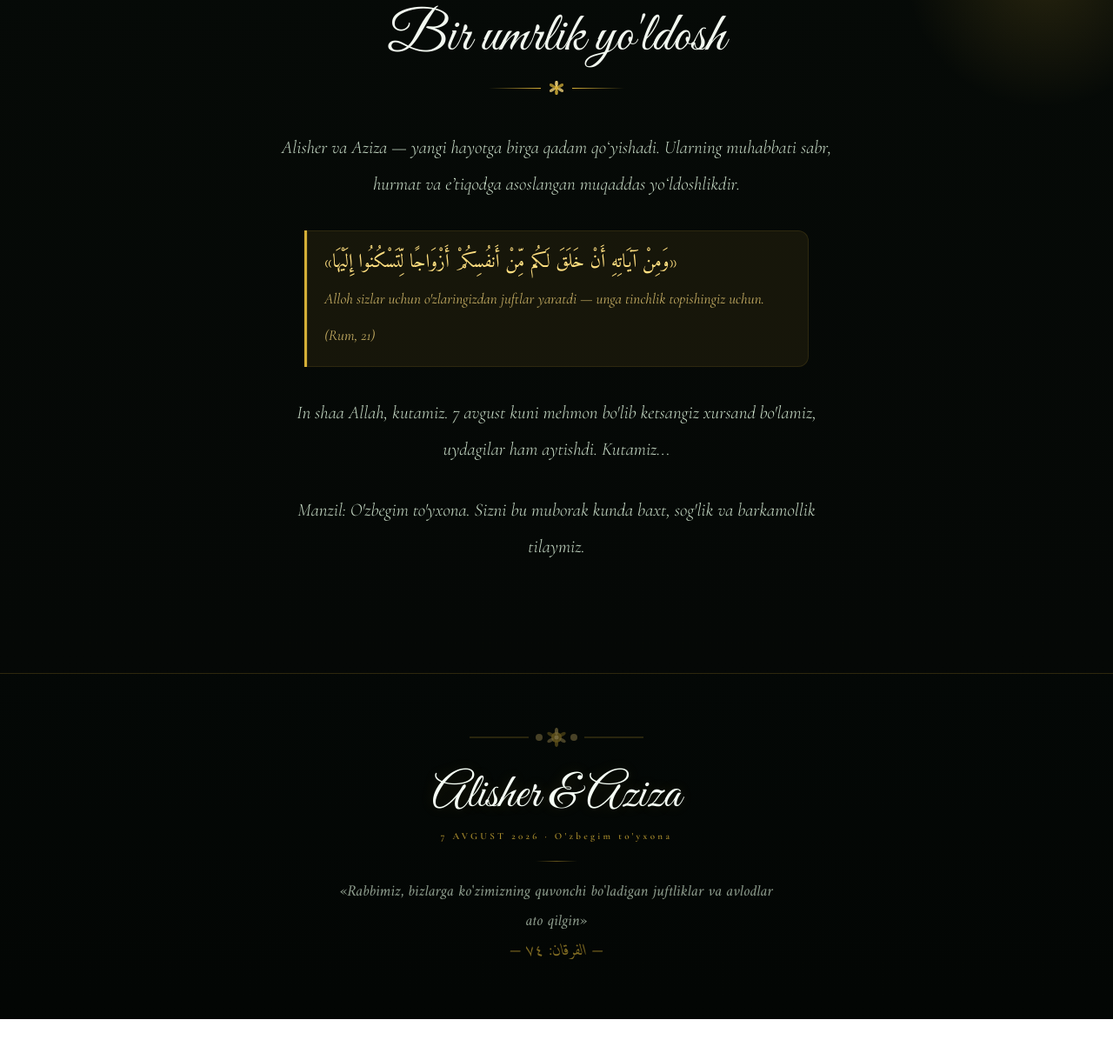
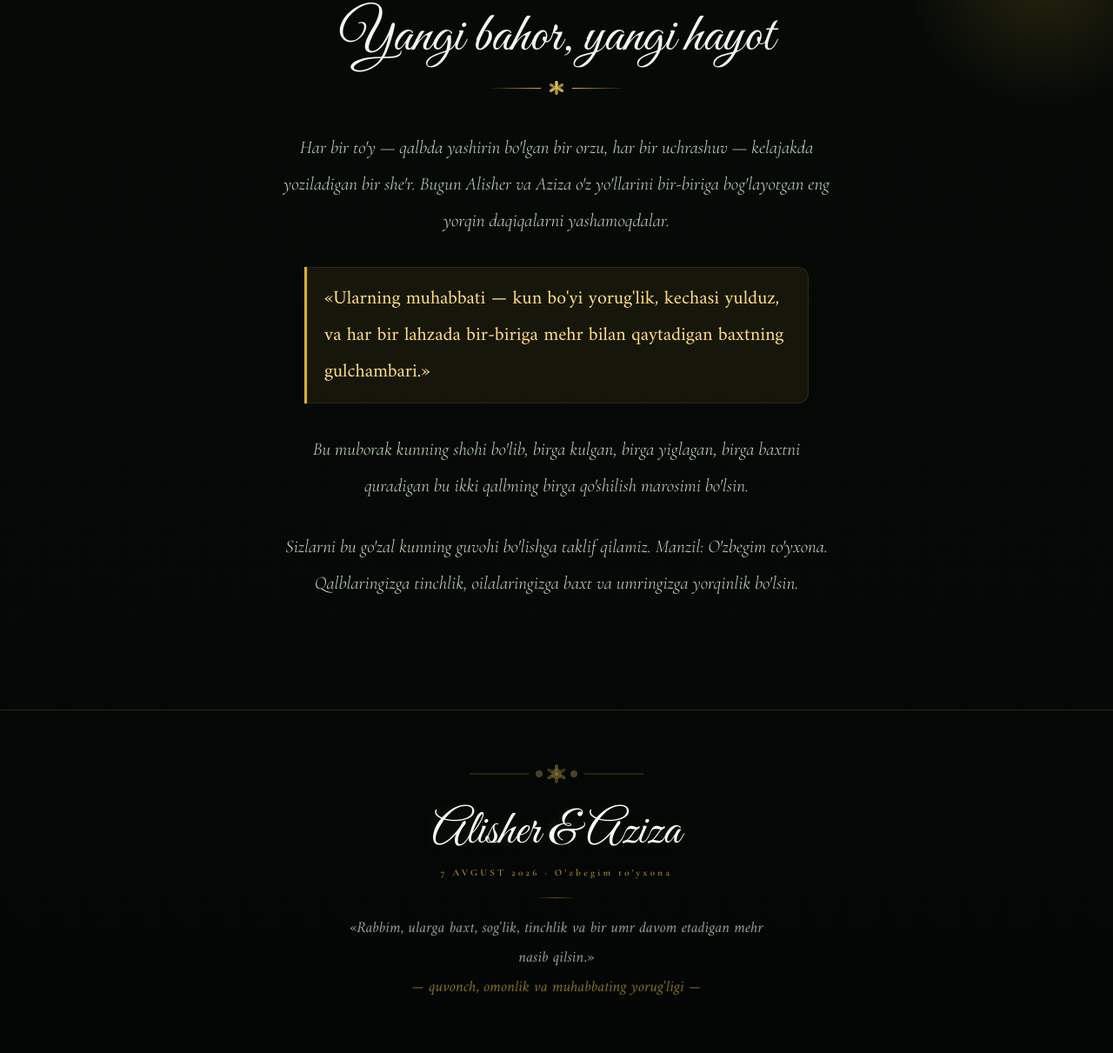
Before and after one commit to Sardorbek1706/saf, a website: page index.html in a window 1280 px wide. Shown: the part 1175-2386 px from the top of the page at 87% size. Before the commit the page ends 2347 px from the top, so only its background shows below. Drawn offline with nearby package versions, Linux system fonts and the light colour scheme.

Commit message:
Refine closing blessing text

```diff
--- a/index.html
+++ b/index.html
@@ -276,19 +276,18 @@ footer{background:linear-gradient(180deg,rgba(4,8,6,0.98) 0%,rgba(3,6,4,0.98) 10
 <section id="story" class="deferred-section">
   <div class="sec">
     <span class="s-tag reveal">BIZNING HIKOYA</span>
-    <h2 class="s-title reveal">Bir umrlik yo'ldosh</h2>
+    <h2 class="s-title reveal">Yangi bahor, yangi hayot</h2>
     <div class="petal-hr reveal">
       <hr/>
       <svg width="16" height="16" viewBox="0 0 16 16" fill="none"><circle cx="8" cy="8" r="2.5" fill="#D4AF37"/><ellipse cx="8" cy="3" rx="1.8" ry="3.5" fill="#FFDF80" opacity="0.85"/><ellipse cx="13" cy="5.5" rx="1.8" ry="3.5" fill="#D4AF37" opacity="0.75" transform="rotate(60,13,5.5)"/><ellipse cx="13" cy="10.5" rx="1.8" ry="3.5" fill="#FFDF80" opacity="0.75" transform="rotate(120,13,10.5)"/><ellipse cx="8" cy="13" rx="1.8" ry="3.5" fill="#D4AF37" opacity="0.85" transform="rotate(180,8,13)"/><ellipse cx="3" cy="10.5" rx="1.8" ry="3.5" fill="#FFDF80" opacity="0.75" transform="rotate(-120,3,10.5)"/><ellipse cx="3" cy="5.5" rx="1.8" ry="3.5" fill="#D4AF37" opacity="0.75" transform="rotate(-60,3,5.5)"/></svg>
       <hr class="r"/>
     </div>
-    <p class="story-text reveal">Alisher va Aziza — yangi hayotga birga qadam qoʻyishadi. Ularning muhabbati sabr, hurmat va eʼtiqodga asoslangan muqaddas yoʻldoshlikdir.</p>
+    <p class="story-text reveal">Har bir to'y — qalbda yashirin bo'lgan bir orzu, har bir uchrashuv — kelajakda yoziladigan bir she'r. Bugun Alisher va Aziza o'z yo'llarini bir-biriga bog'layotgan eng yorqin daqiqalarni yashamoqdalar.</p>
     <blockquote class="story-quote reveal">
-      «وَمِنْ آيَاتِهِ أَنْ خَلَقَ لَكُم مِّنْ أَنفُسِكُمْ أَزْوَاجًا لِّتَسْكُنُوا إِلَيْهَا»<br>
-      <span style="font-size:0.78em;opacity:0.75;font-style:italic;font-family:'Cormorant Garamond',serif;">Alloh sizlar uchun o'zlaringizdan juftlar yaratdi — unga tinchlik topishingiz uchun. (Rum, 21)</span>
+      «Ularning muhabbati — kun bo'yi yorug'lik, kechasi yulduz, va har bir lahzada bir-biriga mehr bilan qaytadigan baxtning gulchambari.»
     </blockquote>
-    <p class="story-text reveal">In shaa Allah, kutamiz. 7 avgust kuni mehmon bo'lib ketsangiz xursand bo'lamiz, uydagilar ham aytishdi. Kutamiz...</p>
-    <p class="story-text reveal">Manzil: O'zbegim to'yxona. Sizni bu muborak kunda baxt, sog'lik va barkamollik tilaymiz.</p>
+    <p class="story-text reveal">Bu muborak kunning shohi bo'lib, birga kulgan, birga yiglagan, birga baxtni quradigan bu ikki qalbning birga qo'shilish marosimi bo'lsin.</p>
+    <p class="story-text reveal">Sizlarni bu go'zal kunning guvohi bo'lishga taklif qilamiz. Manzil: O'zbegim to'yxona. Qalblaringizga tinchlik, oilalaringizga baxt va umringizga yorqinlik bo'lsin.</p>
   </div>
 </section>
 
@@ -316,8 +315,8 @@ footer{background:linear-gradient(180deg,rgba(4,8,6,0.98) 0%,rgba(3,6,4,0.98) 10
   <div class="ft-date">7 AVGUST 2026 · O'zbegim to'yxona</div>
   <div style="width:48px;height:1px;background:linear-gradient(to right,transparent,#D4AF37,transparent);margin:18px auto;opacity:0.45"></div>
   <p class="ft-dua">
-    «Rabbimiz, bizlarga ko'zimizning quvonchi bo'ladigan juftliklar va avlodlar ato qilgin»<br>
-    <span style="font-family:'Amiri',serif;font-size:18px;color:var(--gold);opacity:0.85;">— الفرقان: ٧٤ —</span>
+    «Rabbim, ularga baxt, sog'lik, tinchlik va bir umr davom etadigan mehr nasib qilsin.»<br>
+    <span style="font-family:'Amiri',serif;font-size:18px;color:var(--gold);opacity:0.85;">— quvonch, omonlik va muhabbating yorug'ligi —</span>
   </p>
 </footer>
 
```
